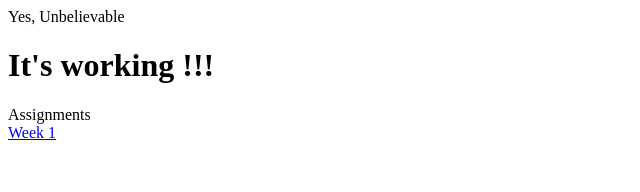
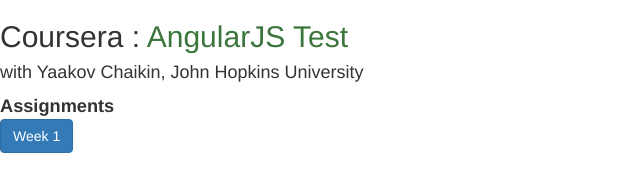
Before and after one commit to tshesko1/coursera-jhu-angularJS-hw, a plain HTML site: page index.html in a window 1280 px wide. Shown: the whole page, without its empty margins (0-640 px from the left). Drawn offline with Linux system fonts and the light colour scheme.

Commit message:
UI Change : index.html && week1/index.html

```diff
--- a/index.html
+++ b/index.html
@@ -1,12 +1,16 @@
 <!DOCTYPE html>
 <html>
 <head>
+	<link rel="stylesheet" href="week1/styles/bootstrap.min.css">
+  <style>
+    .message { font-size: 1.3em; font-weight: bold; }
+  </style>
 	<title>Coursera AngularJS Test</title>
 </head>
 <body>
-Yes, Unbelievable <h1>It's working !!!</h1>
-
-<div>Assignments</div>
-<a href="week1/index.html">Week 1</a>
+<h2>Coursera : <span class="text-success">AngularJS Test</span></h2>
+<h4>with Yaakov Chaikin, John Hopkins University</h4>
+<div class="message">Assignments</div>
+<a href="week1/index.html" class="btn btn-primary">Week 1</a>
 </body>
 </html>
```
Also changed, not shown: week1/index.html (+6 -1 lines).
